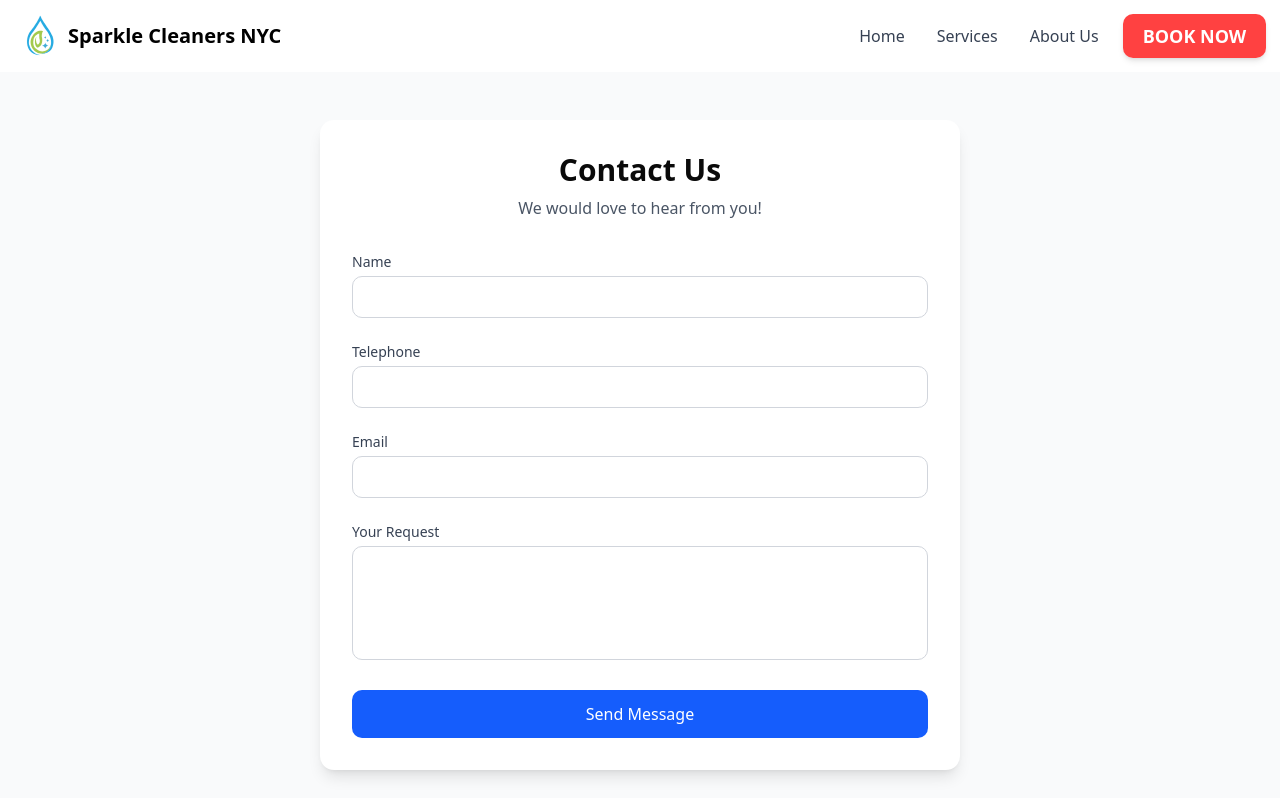
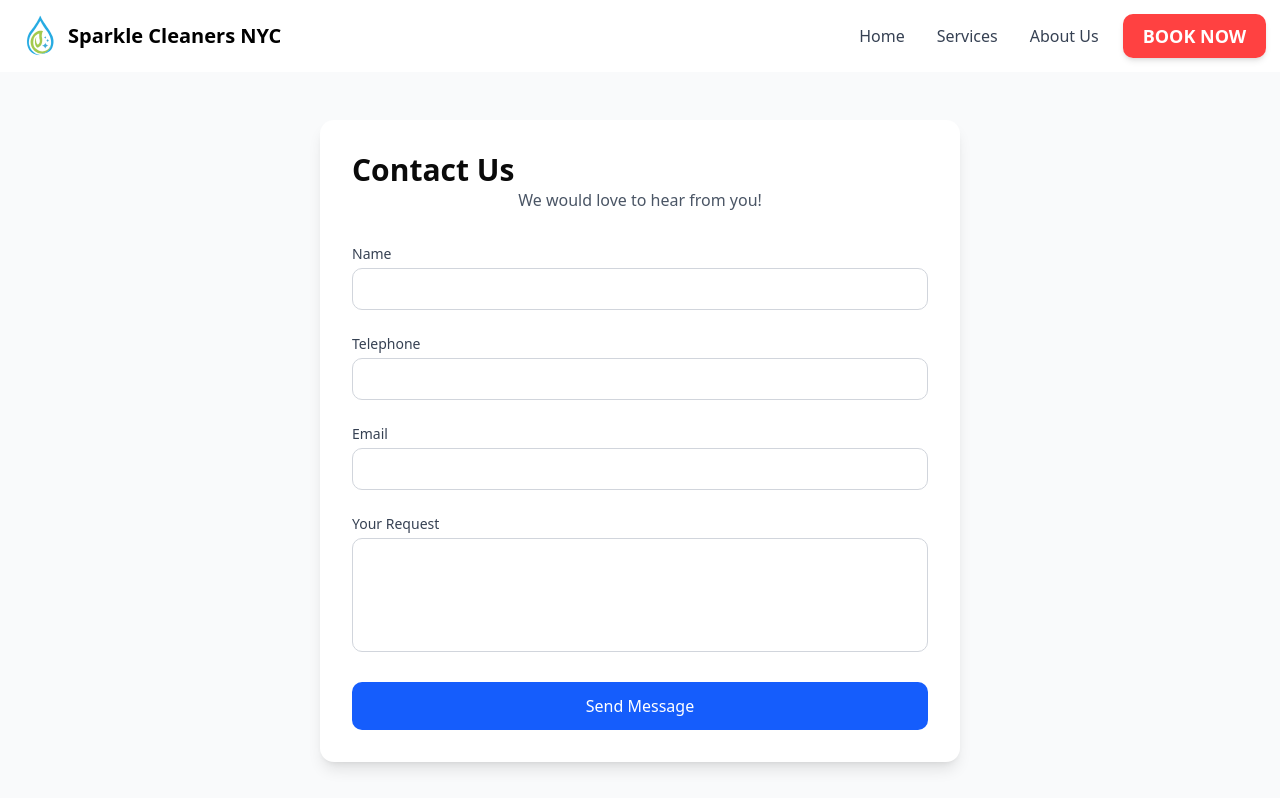
Before and after one commit to gabo-ga/SparkleCleaners, a Next.js app: page /contact in a window 1280 px wide. Shown: the top 798 px of the page. Built offline with nearby package versions, Linux system fonts and the light colour scheme.

Commit message:
feat:h1 headers removed

```diff
--- a/components/Header/logo.tsx
+++ b/components/Header/logo.tsx
@@ -12,9 +12,9 @@
                 height={34}
                 className="object-contain lg:w-14 lg:h-14"
             />
-            <h1 className="text-base lg:text-xl font-bold text-black">
+            <span className="text-base lg:text-xl font-bold text-black">
                 Sparkle Cleaners NYC
-            </h1>
+            </span>
         </Link>
     );
 }
--- a/components/Hero/index.tsx
+++ b/components/Hero/index.tsx
@@ -19,7 +19,7 @@
                     className="object-cover object-top filter brightness-100 opacity-60 lg:object-cover"
                 />
                 <div className="absolute flex flex-col items-center justify-center text-black p-7 pr-34 sm:p-10 sm:pr-38 sm:pt-14 md:pr-64 lg:pr-80 lg:pt-26 lg:pl-16">
-                    <h1 className="text-xl sm:text-4xl lg:text-6xl font-bold mb-4">EXPERT CLEANING AT YOUR DOORSTEP</h1>
+                    <span className="text-xl sm:text-4xl lg:text-6xl font-bold mb-4">EXPERT CLEANING AT YOUR DOORSTEP</span>
                     <p className="text-xs sm:text-xl mb-6 lg:text-3xl">Hi! we are a professional cleaning company dedicated high-quality, personalized cleaning services that fit your specific needs. Committed to making your space shine!.
                     </p>
                     <div className='flex items-start justify-start w-full'>
--- a/components/Services/heroBanner.tsx
+++ b/components/Services/heroBanner.tsx
@@ -11,9 +11,9 @@
                 className="object-cover brightness-50"
             />
             <div className="absolute inset-0 flex flex-col items-center justify-center text-white">
-                <h1 className="text-4xl md:text-5xl font-bold text-center mb-4">
+                <span className="text-4xl md:text-5xl font-bold text-center mb-4">
                     Professional Cleaning Services
-                </h1>
+                </span>
                 <p className="text-lg md:text-xl text-center max-w-2xl mx-auto px-4">
                     Expert cleaning solutions for every space
                 </p>
--- a/src/app/contact/page.tsx
+++ b/src/app/contact/page.tsx
@@ -7,7 +7,7 @@
     <div className="min-h-screen bg-gray-50 py-12">
       <div className="max-w-2xl mx-auto px-4">
         <div className="bg-white rounded-xl shadow-lg p-8">
-          <h1 className="text-3xl font-bold text-center mb-2">Contact Us</h1>
+          <span className="text-3xl font-bold text-center mb-2">Contact Us</span>
           <p className="text-gray-600 text-center mb-8">We would love to hear from you!</p>
 
           <ContactForm/>
```
